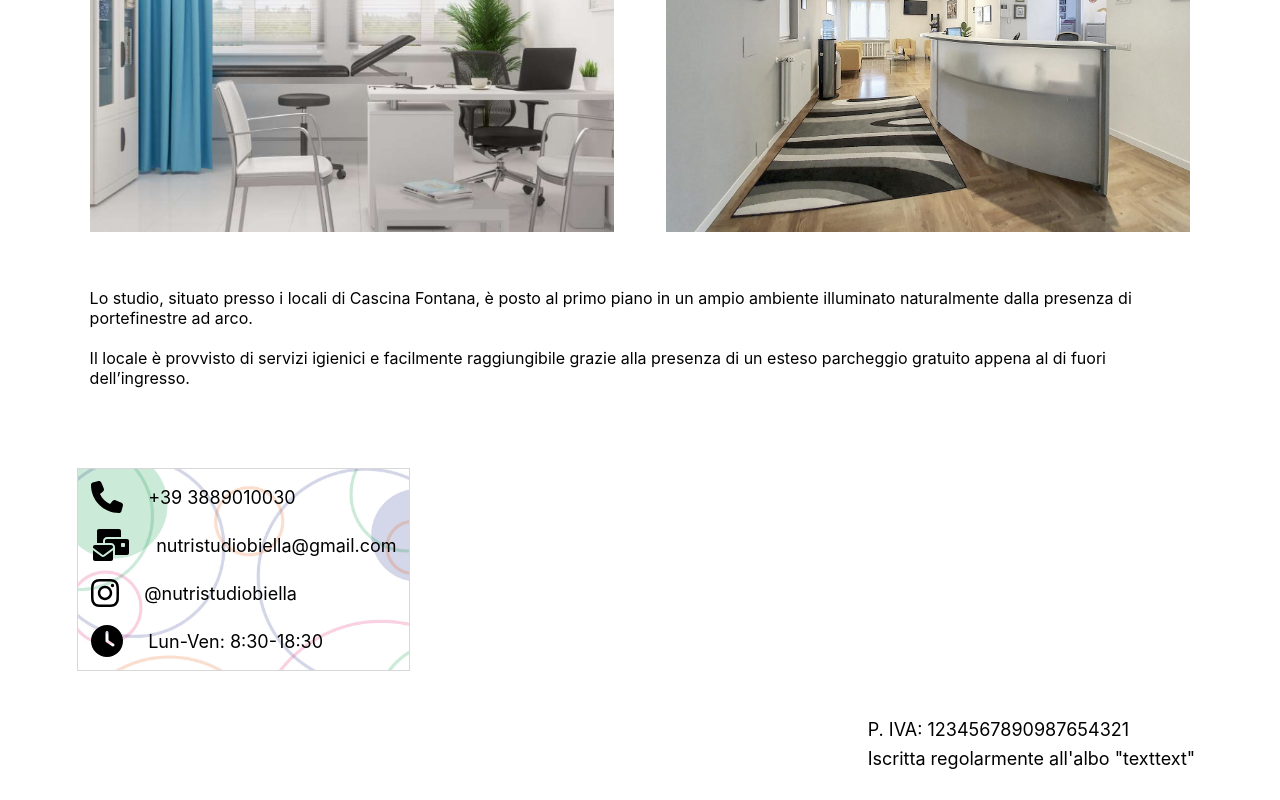
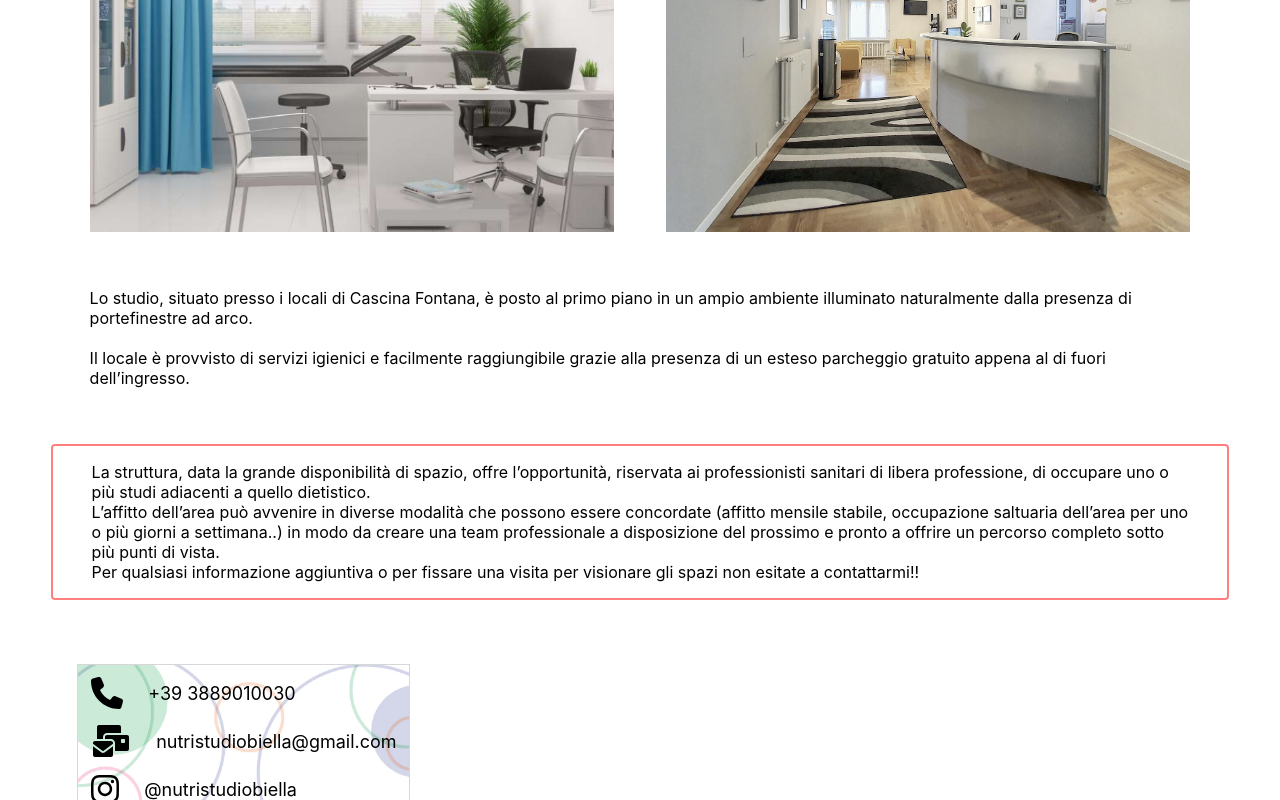
Before and after one commit to fsensoli97/NutriStudioBiella, a React (Create React App) app: page / in a window 1280 px wide. Shown: the part 439-1239 px from the top of the page. Built offline with nearby package versions, Linux system fonts and the light colour scheme.

Commit message:
update prices and home advertisement

```diff
--- a/src/components/Home/Home.css
+++ b/src/components/Home/Home.css
@@ -11,6 +11,14 @@
 
 .studioDescription {
     padding: 1vh 7vw;
+}
+
+.homeAnnuncio {
+    margin: 2vh 4vw;
+    padding: 2vh 3vw;
+    margin-bottom: 5vh;
+    border: solid 2px rgb(255, 0, 0, 0.5);
+    border-radius: 4px;
 }
 
 @media screen and (min-width: 800px) {
@@ -27,4 +35,8 @@
         display: flex;
         padding: 0 5vw;
     }
+
+    .homeAnnuncio {
+        margin-bottom: 5vw;
+    }
 }
--- a/src/components/Home/Home.js
+++ b/src/components/Home/Home.js
@@ -17,10 +17,18 @@ export default function Home() {
                 </div>
             </div>
             <div className='studioDescription'>
-            Lo studio, situato presso i locali di Cascina Fontana, è posto al primo piano in un ampio
-            ambiente illuminato naturalmente dalla presenza di portefinestre ad arco.<br></br><br></br>
-            Il locale è provvisto di servizi igienici e facilmente raggiungibile grazie alla presenza di un esteso
-            parcheggio gratuito appena al di fuori dell’ingresso.<br></br>
+                Lo studio, situato presso i locali di Cascina Fontana, è posto al primo piano in un ampio
+                ambiente illuminato naturalmente dalla presenza di portefinestre ad arco.<br></br><br></br>
+                Il locale è provvisto di servizi igienici e facilmente raggiungibile grazie alla presenza di un esteso
+                parcheggio gratuito appena al di fuori dell’ingresso.<br></br>
+            </div>
+            <div className='homeAnnuncio'>
+                La struttura, data la grande disponibilità di spazio, offre l’opportunità, riservata ai professionisti
+                sanitari di libera professione, di occupare uno o più studi adiacenti a quello dietistico.<br></br>
+                L’affitto dell’area può avvenire in diverse modalità che possono essere concordate (affitto mensile stabile,
+                occupazione saltuaria dell’area per uno o più giorni a settimana..) in modo da creare una team professionale
+                a disposizione del prossimo e pronto a offrire un percorso completo sotto più punti di vista.<br></br>
+                Per qualsiasi informazione aggiuntiva o per fissare una visita per visionare gli spazi non esitate a contattarmi!!
             </div>
             <Footer></Footer>
         </>
--- a/src/components/Prices/Prices.css
+++ b/src/components/Prices/Prices.css
@@ -19,6 +19,22 @@
 
 }
 
+.extraDescription {
+    margin: 2vh 4vw;
+    margin-bottom: 6vh;
+    padding: 2vw 2vw;
+    border: solid 1.5px rgb(200, 200, 200);
+    border-radius: 4px;
+}
+
+@media screen and (min-width: 800px) {
+    .extraDescription {
+        margin: 2vh 6vw;
+        padding: 1vh 1vh;
+        margin-bottom: 5vw;
+    }
+}
+
 .percorsoTitle {
     font-size: large;
     font-weight: bold;
--- a/src/components/Prices/Prices.js
+++ b/src/components/Prices/Prices.js
@@ -88,8 +88,8 @@ export default function Prices() {
                     singolo) a cui si aggiunge una attenzione peculiare all’insegnamento delle buone norme per
                     una sana alimentazione. Questo percorso è adatto a tutti coloro che non hanno nessun tipo di
                     problematica, ma vogliono “imparare a mangiare” nel modo corretto, a saper accostare i giusti
-                    alimenti nei pasti e avere una alimentazione bilanciata e sana.<br></br>
-                    <b>Costo totale: €110.</b>
+                    alimenti nei pasti, senza per forza ricevere una dieta programmata, e avere una alimentazione bilanciata e sana.<br></br>
+                    <b>Costo totale: €120.</b>
                 </div>
                 <div className="pricesDescription">
                 <div className="percorsoTitle">7. ANALISI DELLA COMPOSIZIONE CORPOREA</div>
@@ -101,9 +101,10 @@ export default function Prices() {
                     Se, dopo aver fatto questa visita, si vuole intraprendere
                     uno dei percorsi sopracitati sarà applicato uno sconto di €50.
                 </div>
-                <div className="pricesDescription">
-                    <br></br>*Per tutti i percorsi da trimestrale ad annuale è possibile rateizzare la somma totale!
-                </div>
+            </div>
+            <div className="extraDescription">
+                Per tutti i percorsi da trimestrale ad annuale è possibile rateizzare la somma totale! <br></br><br></br>
+                Se, dopo aver completato il percorso singolo, si vuole accedere a uno dei percorsi (da trimestrale ad annuale) il costo della prima visita verrà detratto da quello del percorso scelto.
             </div>
             <Footer></Footer>
         </>
```
